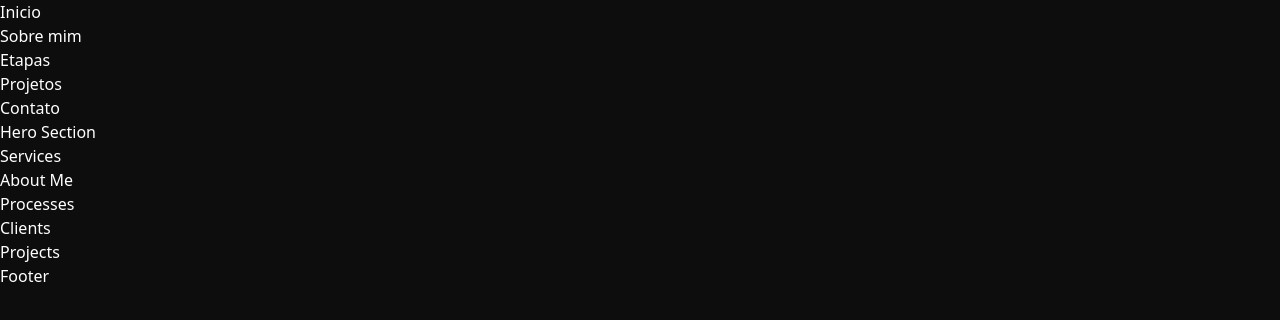
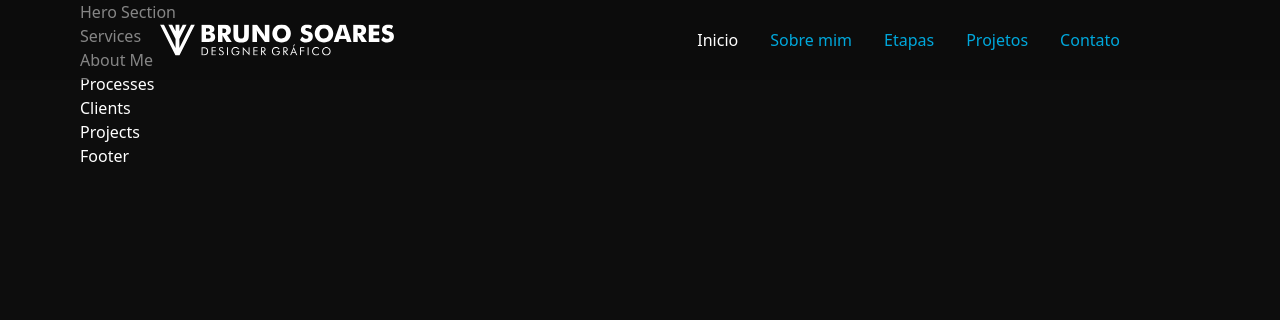
Before and after one commit to leandrofelix-dev/bruno-soares-portfolio, a React (Vite) app: page / in a window 1280 px wide. Shown: the top 320 px of the page. Built offline with nearby package versions, Linux system fonts and the light colour scheme.

Commit message:
feat: cria barra de navegação 🚧

```diff
--- a/package.json
+++ b/package.json
@@ -11,7 +11,8 @@
   },
   "dependencies": {
     "react": "^18.3.1",
-    "react-dom": "^18.3.1"
+    "react-dom": "^18.3.1",
+    "tailwind-merge": "^2.3.0"
   },
   "devDependencies": {
     "@types/react": "^18.3.3",
--- a/src/App.tsx
+++ b/src/App.tsx
@@ -1,9 +1,7 @@
-import { Home } from "./components/pages/home"
+import { Home } from './pages/home'
 
 function App() {
-  return (
-    <Home />
-  )
+  return <Home />
 }
 
 export default App
--- a/src/components/molecules/navbar.tsx
+++ b/src/components/molecules/navbar.tsx
@@ -1,15 +1,45 @@
-function NavBar() {
-  return (
-    <nav>
-      <ul>
-        <li>Inicio</li>
-        <li>Sobre mim</li>
-        <li>Etapas</li>
-        <li>Projetos</li>
-        <li>Contato</li>
-      </ul>
-    </nav>
-  );
+import { twMerge } from 'tailwind-merge'
+
+interface INavBarProps {
+  focus: number
 }
 
-export { NavBar };
+function NavBar({ focus }: INavBarProps) {
+  const navItems: Record<number, string> = {
+    0: 'Inicio',
+    1: 'Sobre mim',
+    2: 'Etapas',
+    3: 'Projetos',
+    4: 'Contato',
+  }
+
+  return (
+    <div className="bg-black/50 px-40 fixed w-screen">
+      <nav className="flex justify-between items-center h-20">
+        <div className="h-8">
+          <img src="/logo-header.svg" alt="logo do designer bruno soares" className="h-full" />
+        </div>
+        <ul className="flex gap-8">
+          {Object.keys(navItems).map((key) => {
+            const numKey = parseInt(key, 10)
+            const isActive = focus === numKey
+            return (
+              <li key={numKey}>
+                <a
+                  href={`#${numKey}`}
+                  className={twMerge(
+                    `text-white ${isActive ? '' : 'hover:text-blue-700 text-blue-500 hover:text-blue-500/80'}`,
+                  )}
+                >
+                  {navItems[numKey]}
+                </a>
+              </li>
+            )
+          })}
+        </ul>
+      </nav>
+    </div>
+  )
+}
+
+export { NavBar }
--- a/src/components/organisms/about-me.tsx
+++ b/src/components/organisms/about-me.tsx
@@ -3,7 +3,7 @@ function AboutMe() {
     <div>
       <h1>About Me</h1>
     </div>
-  );
+  )
 }
 
 export { AboutMe }
--- a/src/components/organisms/clients.tsx
+++ b/src/components/organisms/clients.tsx
@@ -1,4 +1,4 @@
-function Clients () {
+function Clients() {
   return (
     <div>
       <h1>Clients</h1>
--- a/src/components/organisms/footer.tsx
+++ b/src/components/organisms/footer.tsx
@@ -3,7 +3,7 @@ function Footer() {
     <footer>
       <h1>Footer</h1>
     </footer>
-  );
+  )
 }
 
 export { Footer }
--- a/src/components/organisms/hero.tsx
+++ b/src/components/organisms/hero.tsx
@@ -1,4 +1,4 @@
-function Hero () {
+function Hero() {
   return (
     <div className="">
       <h1 className="hero__title">Hero Section</h1>
--- a/src/components/organisms/processes.tsx
+++ b/src/components/organisms/processes.tsx
@@ -1,7 +1,5 @@
 function Processes() {
-  return (
-      <h1>Processes</h1>
-  );
+  return <h1>Processes</h1>
 }
 
 export { Processes }
--- a/src/components/organisms/projects.tsx
+++ b/src/components/organisms/projects.tsx
@@ -1,4 +1,4 @@
-function Projects () {
+function Projects() {
   return (
     <div>
       <h1>Projects</h1>
--- a/src/components/organisms/services.tsx
+++ b/src/components/organisms/services.tsx
@@ -1,7 +1,5 @@
-function Services () {
-  return (
-    <h1>Services</h1>
-  )
+function Services() {
+  return <h1>Services</h1>
 }
 
 export { Services }
--- a/src/components/pages/home.tsx
+++ /dev/null
@@ -1,27 +0,0 @@
-import { AboutMe } from "../organisms/about-me"
-import { Services } from "../organisms/services"
-import { Hero } from "../organisms/hero"
-import { Processes } from "../organisms/processes"
-import { Clients } from "../organisms/clients"
-import { Projects } from "../organisms/projects"
-import { Footer } from "../organisms/footer"
-import { NavBar } from "../molecules/navbar"
-
-function Home() {
-  return (
-    <>
-      <div className="bg-black w-full h-screen text-white">
-        <NavBar />
-        <Hero />
-        <Services />
-        <AboutMe />
-        <Processes />
-        <Clients />
-        <Projects />
-        <Footer />
-      </div>
-    </>
-  );
-}
-
-export { Home }
--- /dev/null
+++ b/src/pages/home.tsx
@@ -0,0 +1,27 @@
+import { AboutMe } from '../components/organisms/about-me'
+import { Services } from '../components/organisms/services'
+import { Hero } from '../components/organisms/hero'
+import { Processes } from '../components/organisms/processes'
+import { Clients } from '../components/organisms/clients'
+import { Projects } from '../components/organisms/projects'
+import { Footer } from '../components/organisms/footer'
+import { NavBar } from '../components/molecules/navbar'
+
+function Home() {
+  return (
+    <>
+      <NavBar focus={0} />
+      <div className="bg-black w-full h-screen text-white px-20">
+        <Hero />
+        <Services />
+        <AboutMe />
+        <Processes />
+        <Clients />
+        <Projects />
+        <Footer />
+      </div>
+    </>
+  )
+}
+
+export { Home }
```
Also changed, not shown: 1 other file (tests, documents, lock files or other folders).
